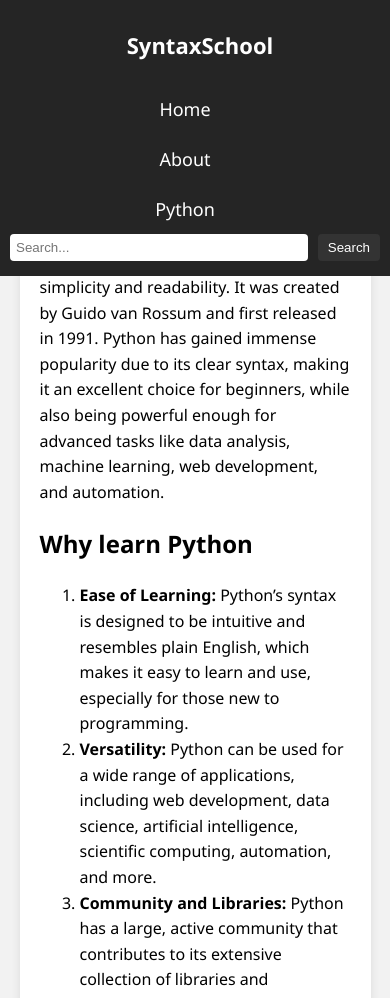
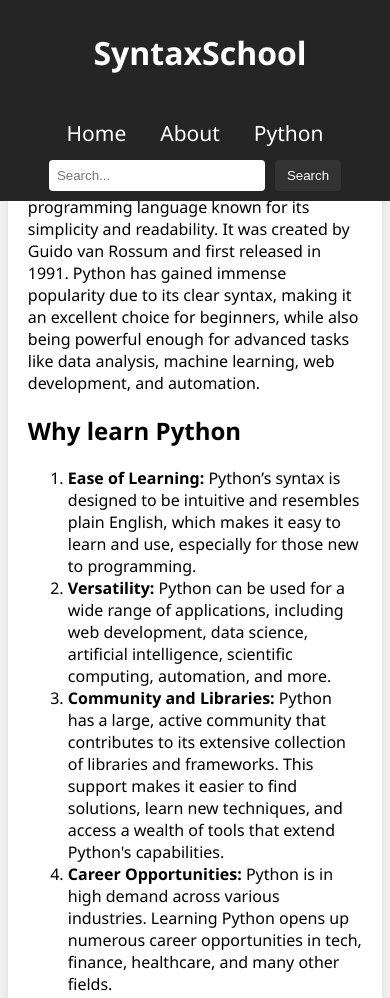
Before and after one commit to harshitbansal2077/SyntaxSchool, a plain HTML site: page index.html in a window 390 px wide. Shown: the top 998 px of the page. Drawn offline with Linux system fonts and the light colour scheme.

Commit message:
Update index.css

```diff
--- a/index.css
+++ b/index.css
@@ -1,4 +1,3 @@
-/* Base Styles */
 body {
     font-family: 'Segoe UI', Tahoma, Geneva, Verdana, sans-serif;
     margin: 0;
@@ -7,7 +6,6 @@ body {
     box-sizing: border-box;
 }
 
-/* Header Styles */
 .header-container {
     display: flex;
     align-items: center;
@@ -16,35 +14,30 @@ body {
     color: white;
     padding: 10px 20px;
     width: 100%;
+    box-sizing: border-box; /* Ensures padding is included in width */
+    overflow-x: hidden; /* Prevents horizontal overflow */
     position: fixed;
     top: 0;
     left: 0;
     z-index: 1000;
-    box-sizing: border-box;
-    overflow-x: hidden;
 }
 
 .header {
     margin-left: 10px;
-    flex: 1;
+    flex: 1; /* Allows header to take up remaining space */
 }
 
-.header h1 {
-    font-size: 28px; /* Larger on desktops, readable on mobile */
-}
-
-/* Link Styles */
 .links {
     display: flex;
-    align-items: center;
-    margin-right: 20px;
+    align-items: center; /* Aligns links vertically in the center */
+    margin-right: 20px; /* Adds space between links and search bar */
 }
 
 .links a {
     color: white;
     text-decoration: none;
-    margin: 0 10px;
-    padding: 8px 12px;
+    margin: 0 10px; /* Adjust as needed */
+    padding: 8px 12px; /* Adjust as needed */
     font-size: 21px;
 }
 
@@ -53,33 +46,63 @@ body {
     border-radius: 5px;
 }
 
-/* Content Styling */
-.content {
-    padding: 20px;
-    margin-top: 10%;
-    background-color: white;
-    margin-left: 10%;
-    margin-right: 10%;
-    margin-bottom: 5%;
-    border-radius: 5px;
-    box-shadow: 0 0 10px rgba(0, 0, 0, 0.1);
-    font-size: 18px;
-    line-height: 1.6;
-}
-
-/* Code Block Styling */
 code {
     display: block;
     background-color: #333;
     color: #f8f8f2;
     padding: 10px;
     border-radius: 5px;
-    margin: 10px 0;
+    margin: 10px auto;
     font-family: 'Courier New', Courier, monospace;
     width: fit-content;
 }
 
-/* Search Styles */
+.content {
+    padding: 10px 20px;
+    margin-top: 9%;
+    background-color: white;
+    margin-left: 2%;
+    margin-right: 2%;
+    margin-bottom: 2%;
+    border-radius: 5px;
+    box-shadow: 0 0 10px rgba(0, 0, 0, 0.1);
+}
+
+/* Media Query for Smaller Screens */
+@media (max-width: 768px) {
+    .header-container {
+        flex-direction: column;
+        align-items: center;
+    }
+    .links {
+        margin-top: 10px;
+        margin-right: 0; /* Removes right margin on smaller screens */
+    }
+    .links a {
+        margin: 5px;
+    }
+}
+
+.footer {
+    padding: 10px 20px;
+    text-align: center;
+    display: flex;
+    justify-content: center; /* Centers content horizontally */
+    align-items: center; /* Centers content vertically */
+    gap: 50px; /* Adds space between elements */
+}
+
+.footer a {
+    color: black;
+    text-decoration: none;
+    padding-left: 5px; /* Adds some space between the text and the link */
+}
+
+.footer a:hover {
+    text-decoration: underline; /* Optional: Underline link on hover */
+}
+
+
 .search-container {
     display: flex;
     align-items: center;
@@ -89,7 +112,7 @@ code {
     padding: 8px;
     border: none;
     border-radius: 4px;
-    width: 200px;
+    width: 200px; /* Adjust width as needed */
     margin-right: 10px;
 }
 
@@ -105,80 +128,3 @@ code {
 .search-button:hover {
     background-color: #555;
 }
-
-/* Footer Styles */
-.footer {
-    padding: 10px 20px;
-    text-align: center;
-    display: flex;
-    justify-content: center;
-    align-items: center;
-    gap: 50px;
-}
-
-.footer a {
-    color: black;
-    text-decoration: none;
-    padding-left: 5px;
-}
-
-.footer a:hover {
-    text-decoration: underline;
-}
-
-/* Media Query for Smaller Screens (Tablets & Mobile) */
-@media (max-width: 768px) {
-    /* Stack header contents vertically */
-    .header-container {
-        flex-direction: column;
-        align-items: center;
-        padding: 15px 10px;
-    }
-
-    .header h1 {
-        font-size: 22px;
-    }
-
-    .links {
-        flex-direction: column;
-        margin-top: 10px;
-    }
-
-    .links a {
-        margin: 5px 0;
-        font-size: 18px;
-    }
-
-    .search-container {
-        width: 100%;
-        justify-content: center;
-    }
-
-    .search-input {
-        width: 80%;
-        padding: 6px;
-    }
-
-    .search-button {
-        padding: 6px 10px;
-    }
-
-    /* Content and Padding Adjustments for Mobile */
-    .content {
-        margin-left: 5%;
-        margin-right: 5%;
-        margin-top: 15%;
-        font-size: 16px; /* Slightly smaller for mobile */
-    }
-
-    /* Footer Adjustments for Mobile */
-    .footer {
-        flex-direction: column;
-        gap: 10px;
-        font-size: 14px;
-    }
-
-    .footer a {
-        font-size: 14px;
-    }
-}
```
